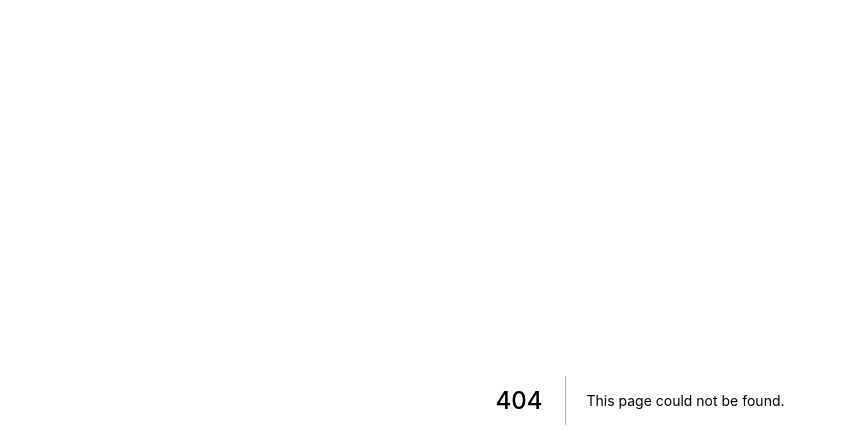
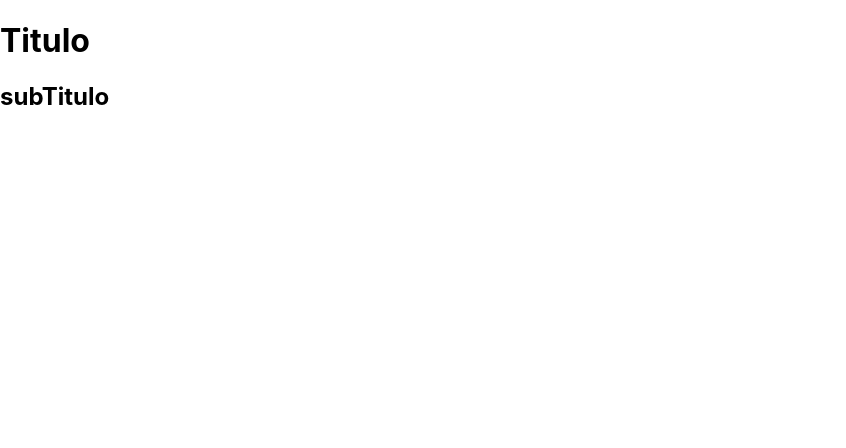
Before and after one commit to fabio21777/fabio21777-curso-nextjs-e-react, a Next.js app: page /basicos/fragment in a window 1280 px wide. Before the commit this address had no page. Shown: the top 448 px of the page, without its empty margins (0-846 px from the left). Built offline with nearby package versions, Linux system fonts and the light colour scheme.

Commit message:
utilizando fragment

```diff
--- /dev/null
+++ b/pages/basicos/fragment.jsx
@@ -0,0 +1,8 @@
+export default function fragment() {
+    return(
+        <>
+            <h1>Titulo</h1>
+            <h2>subTitulo</h2>
+        </>
+    )
+}
```
